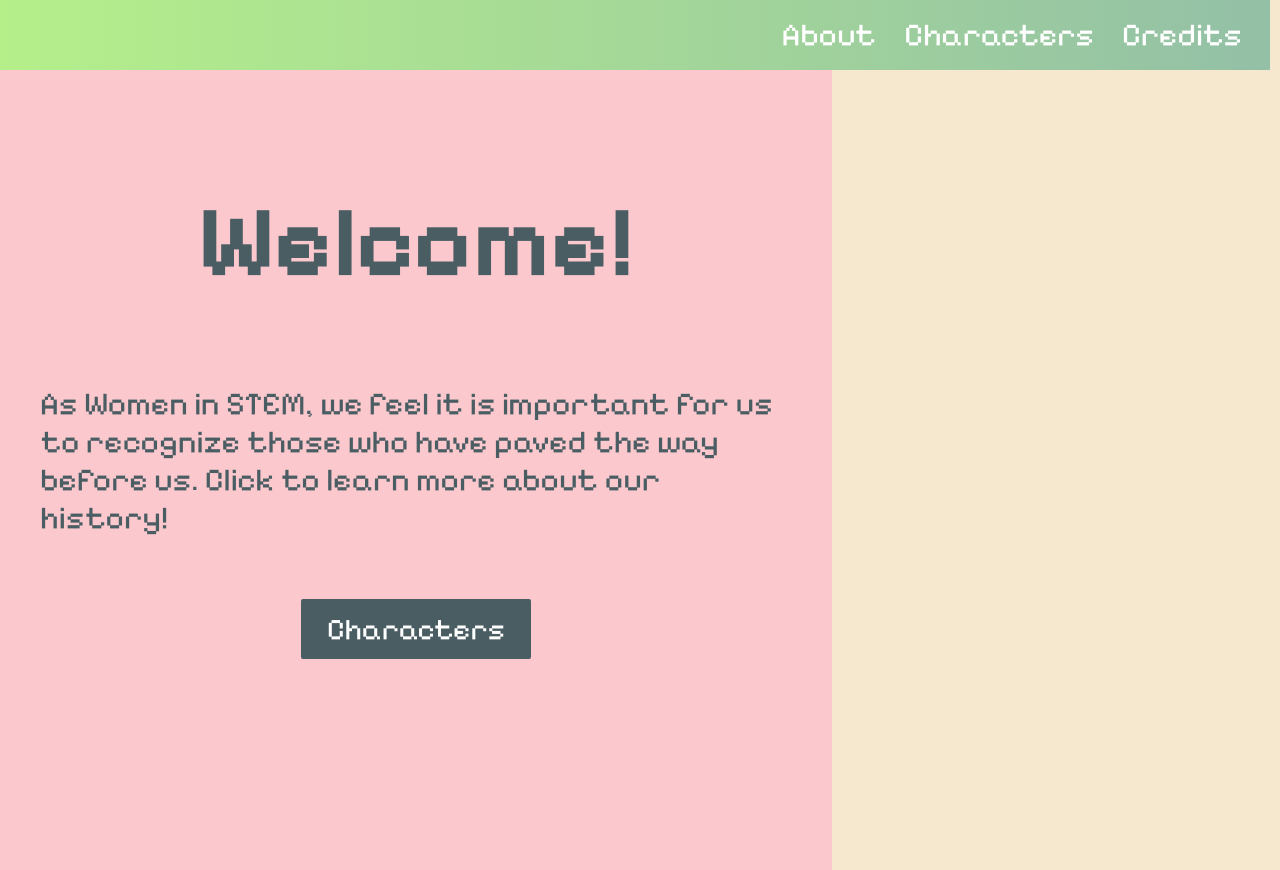
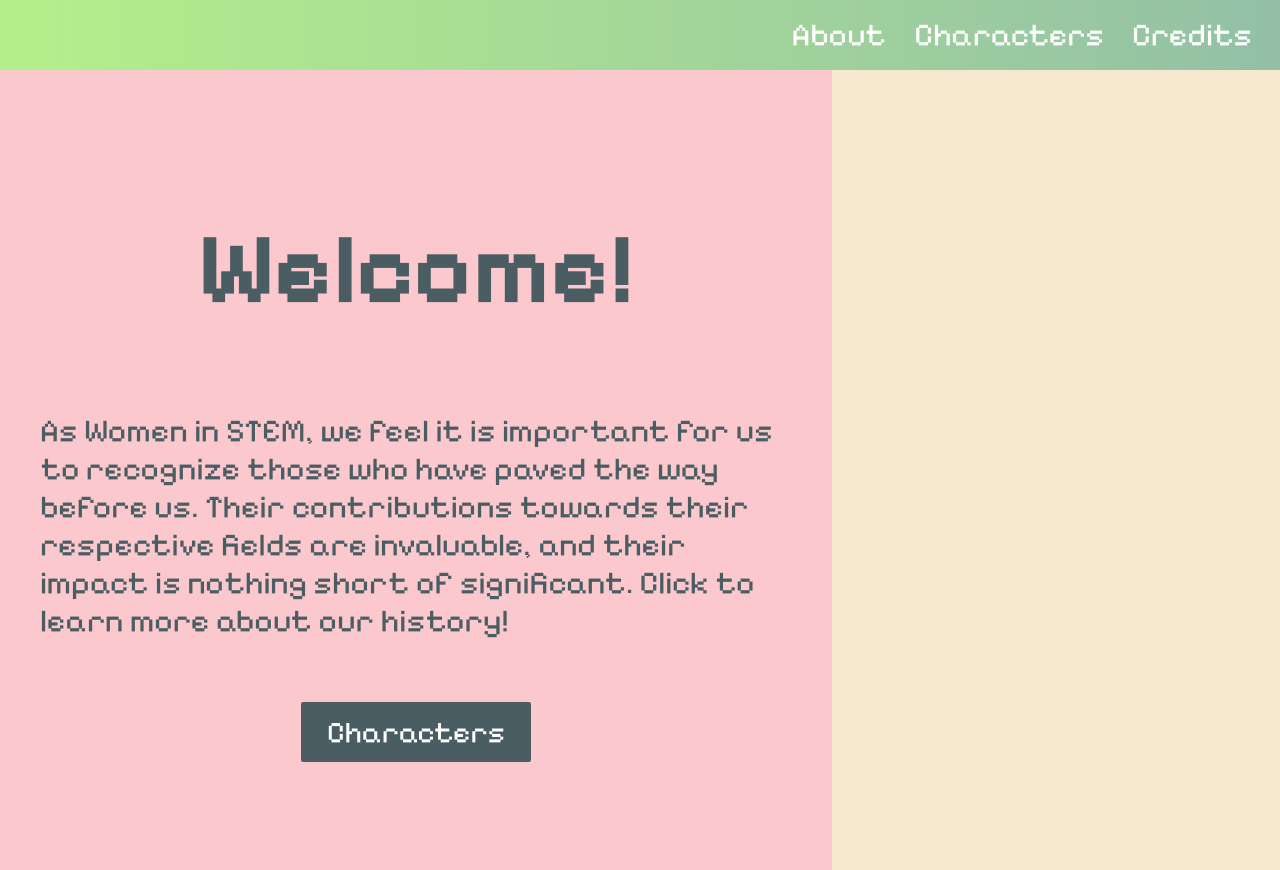
Before and after one commit to madyedwards/winghacks_24, a React (Create React App) app in the folder winghacks24/: page /home in a window 1280 px wide. Built offline with nearby package versions, Linux system fonts and the light colour scheme; a web font is replaced by a local one.

Commit message:
slight change

```diff
--- a/winghacks24/src/components/hero/hero.css
+++ b/winghacks24/src/components/hero/hero.css
@@ -14,7 +14,7 @@
 
     color: #495d63;
     font-size: 100px;
-    margin-top: -100px;
+    margin-top: 30px;
     font-family: 'Pixelify Sans', sans-serif;
   }
 
--- a/winghacks24/src/components/hero/hero.js
+++ b/winghacks24/src/components/hero/hero.js
@@ -10,6 +10,7 @@ return (
         <h1>Welcome!</h1>
         <p>
             As Women in STEM, we feel it is important for us to recognize those who have paved the way before us.
+            Their contributions towards their respective fields are invaluable, and their impact is nothing short of significant.
             Click to learn more about our history!
         </p>
         <Button buttonStyle={'btn--outline'} buttonSize={'btn--large'}>
--- a/winghacks24/src/components/navbar/Navbar.css
+++ b/winghacks24/src/components/navbar/Navbar.css
@@ -5,6 +5,7 @@
     justify-content: right;
     align-items: center;
     font-size: 1.2rem;
+    width: 100%;
     position: sticky;
     top: 0;
     z-index: 999;
```
